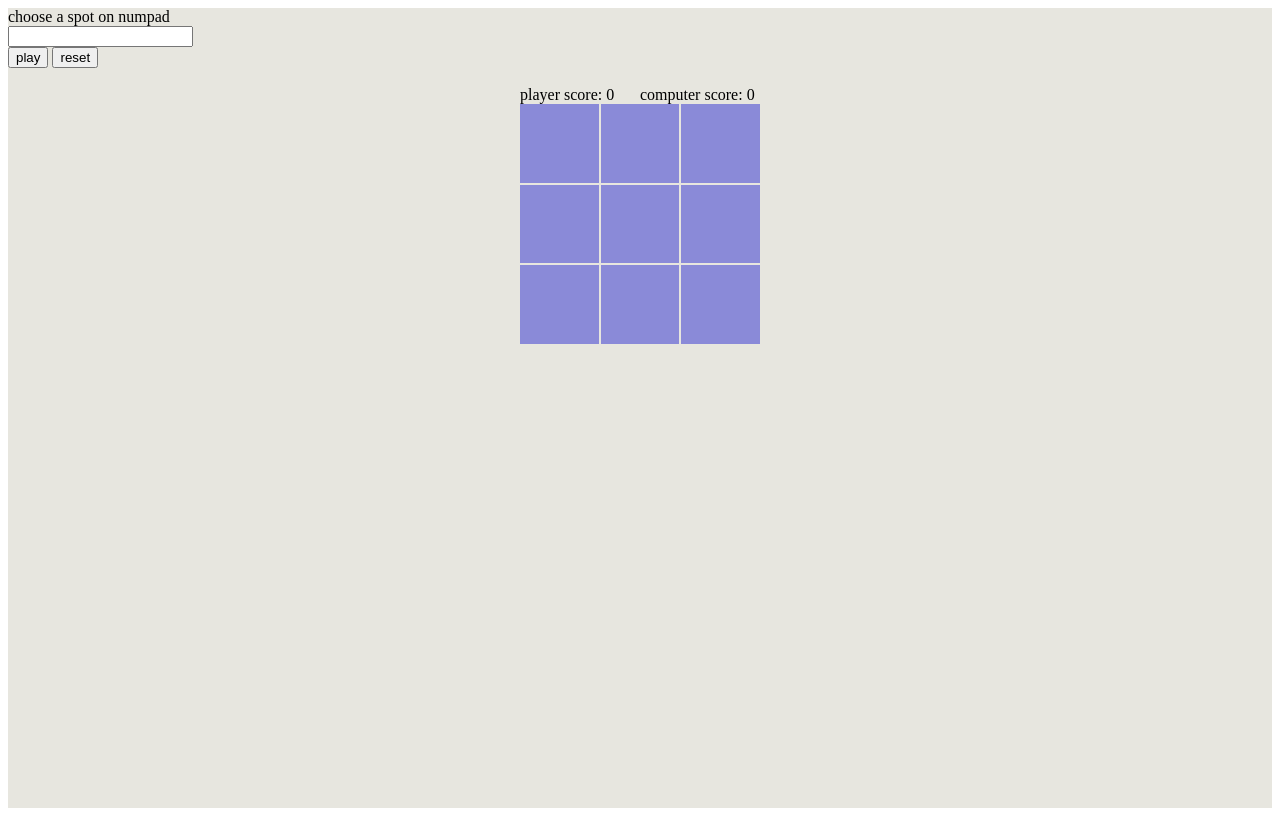
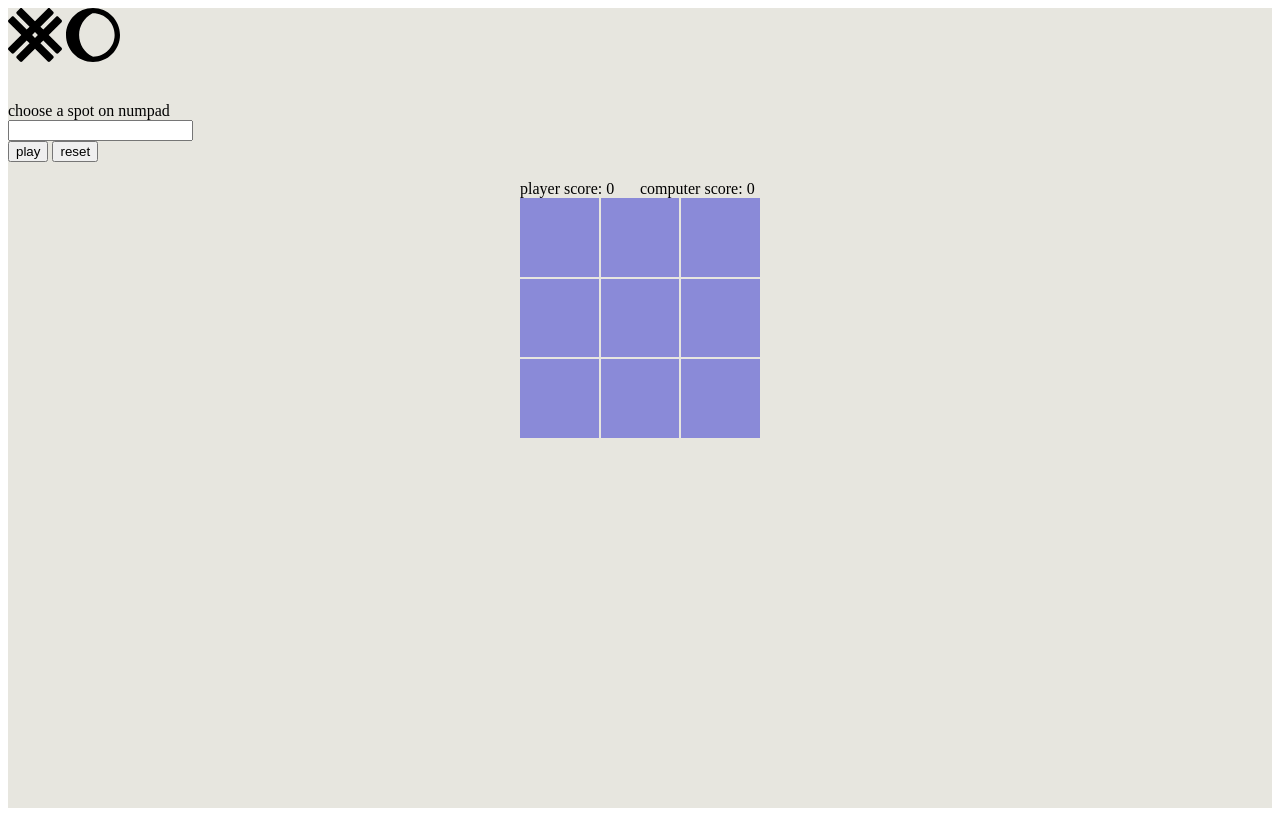
Before and after one commit to rythrojaofficial/tictactoe, a plain HTML site: page index.html in a window 1280 px wide. Drawn offline with Linux system fonts and the light colour scheme.

Commit message:
import svg for x and o's

```diff
--- a/index.html
+++ b/index.html
@@ -8,6 +8,9 @@
 </head>
 <body>
     <div class="content">
+        <img src="astrological-hinduism-symbol-svgrepo-com.svg" class="x" alt="x">
+        <img src="gibbous-moon-svgrepo-com.svg"  class="o" alt="o">
+        <br><br><br>
         <form action="#">
             <label for="selector">choose a spot on numpad</label>
             <br>
--- a/style.css
+++ b/style.css
@@ -49,4 +49,9 @@
 .grid-item{
     width: 100%;
     background-color: var(--board-color);
+    border-radius: calc(var(--board-size) * 0.075 *);
 }
+
+img {
+    width: calc(var(--board-size) * .225);
+}
```
Also changed, not shown: astrological-hinduism-symbol-svgrepo-com.svg (added), gibbous-moon-svgrepo-com.svg (added).
